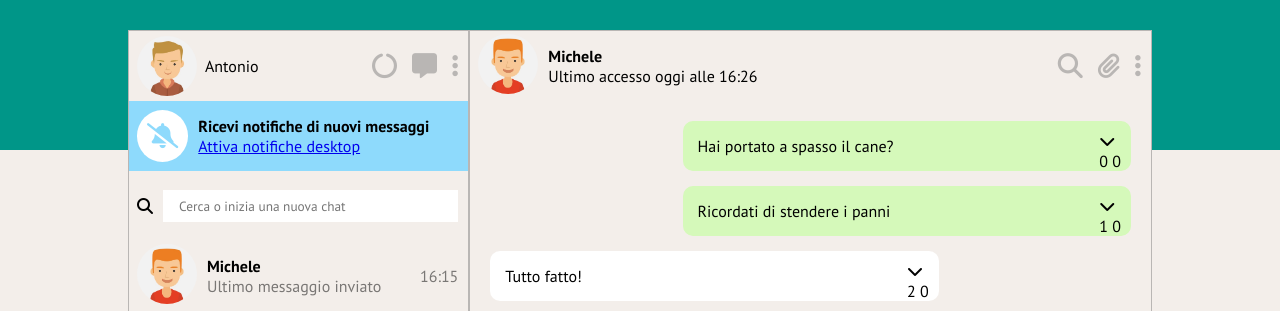
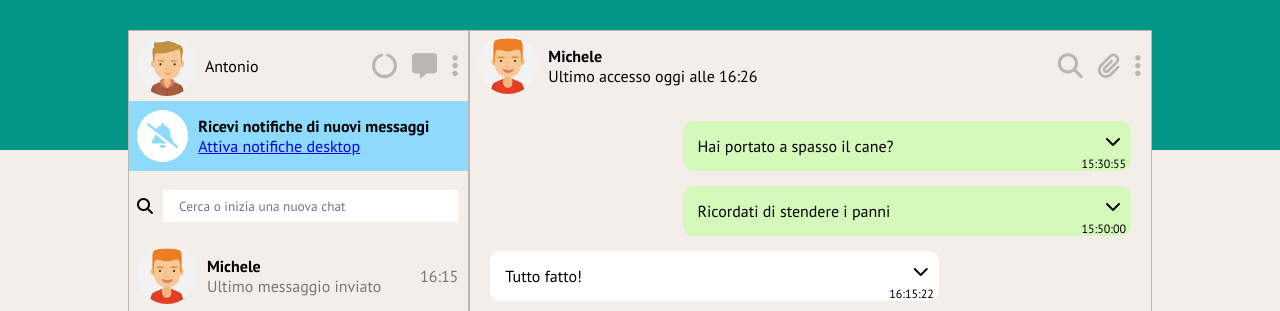
Before and after one commit to antden99/vue-boolzapp, a plain HTML site: page index.html in a window 1280 px wide. Shown: the top 311 px of the page. Drawn offline with nearby package versions, Linux system fonts and the light colour scheme.

Commit message:
add function newDate

```diff
--- a/assets/css/style.css
+++ b/assets/css/style.css
@@ -295,3 +295,9 @@ input {
 .info:hover{
     cursor: pointer;
 }
+
+.hours{
+    font-size: 12px;
+    position: absolute;
+    right: 5px;
+}
--- a/assets/js/main.js
+++ b/assets/js/main.js
@@ -7,7 +7,8 @@ const { createApp } = Vue;
 createApp({
     data() {
         return {
-            identificaIndex:0,
+
+            identificaIndex: 0,
             open: false,
             inputSearch: "",
             inputChat: "",
@@ -206,28 +207,39 @@ createApp({
             if (this.open === false) {
 
 
-               this.open = true
-               this.identificaIndex=indexMessage;
+                this.open = true
+                this.identificaIndex = indexMessage;
 
             } else if (this.open === true) {
                 this.open = false
-                this.identificaIndex=indexMessage;
+                this.identificaIndex = indexMessage;
             }
         },
-        removeMessage(indexRemove){
+        removeMessage(indexRemove) {
 
             //console.log(indexRemove)
             //console.log(this.contacts[this.activeChat].messages)
-            this.contacts[this.activeChat].messages.splice(indexRemove,1);
+            this.contacts[this.activeChat].messages.splice(indexRemove, 1);
 
 
+        },
+        data(message, index) {
+            console.log(message, index)
+
+        },
+        newDate(message, index) {
+            console.log(message.date, index)
+
+            const str = message.date;
+            const words = str.split(' ');
+            console.log(words[1]);
+            return words[1]
         }
 
     },
     computed:
     {
         usersSearch() {
-
             //rendo la parola inserita minuscola per non avere problemi
             const search = this.inputSearch.toLowerCase();
 
@@ -248,11 +260,11 @@ createApp({
                     contact.visible = false;
                 }
             });
+        },
+
+    },
 
 
-
-        }
-    }
 
 
 
--- a/index.html
+++ b/index.html
@@ -99,7 +99,7 @@
                         </div>
 
                         <div class="section_message">
-                            <!-- v-bind:class="{right: message.status===sent}">{{message.message}} {{message.status}}-->
+
                             <div class="" v-for="(message,index) in contacts[activeChat].messages">
 
                                 <div v-if="message.status==='sent'" class="right">
@@ -112,8 +112,9 @@
                                             <li class="info" @click="">Info messaggio</li>
                                             <li class="info" @click="removeMessage(index)">Cancella messaggio</li>
                                         </ul>
-                                        <p>{{index}} {{identificaIndex}}</p>
+
                                     </div>
+                                    <div class="hours">{{newDate(message,index)}}</div>
                                 </div>
 
 
@@ -127,8 +128,10 @@
                                             <li class="info" @click="">Info messaggio</li>
                                             <li class="info" @click="removeMessage(index)">Cancella messaggio</li>
                                         </ul>
-                                        <p>{{index}} {{identificaIndex}}</p>
+
                                     </div>
+
+                                    <div class="hours">{{newDate(message,index)}}</div>
                                 </div>
 
 
```
